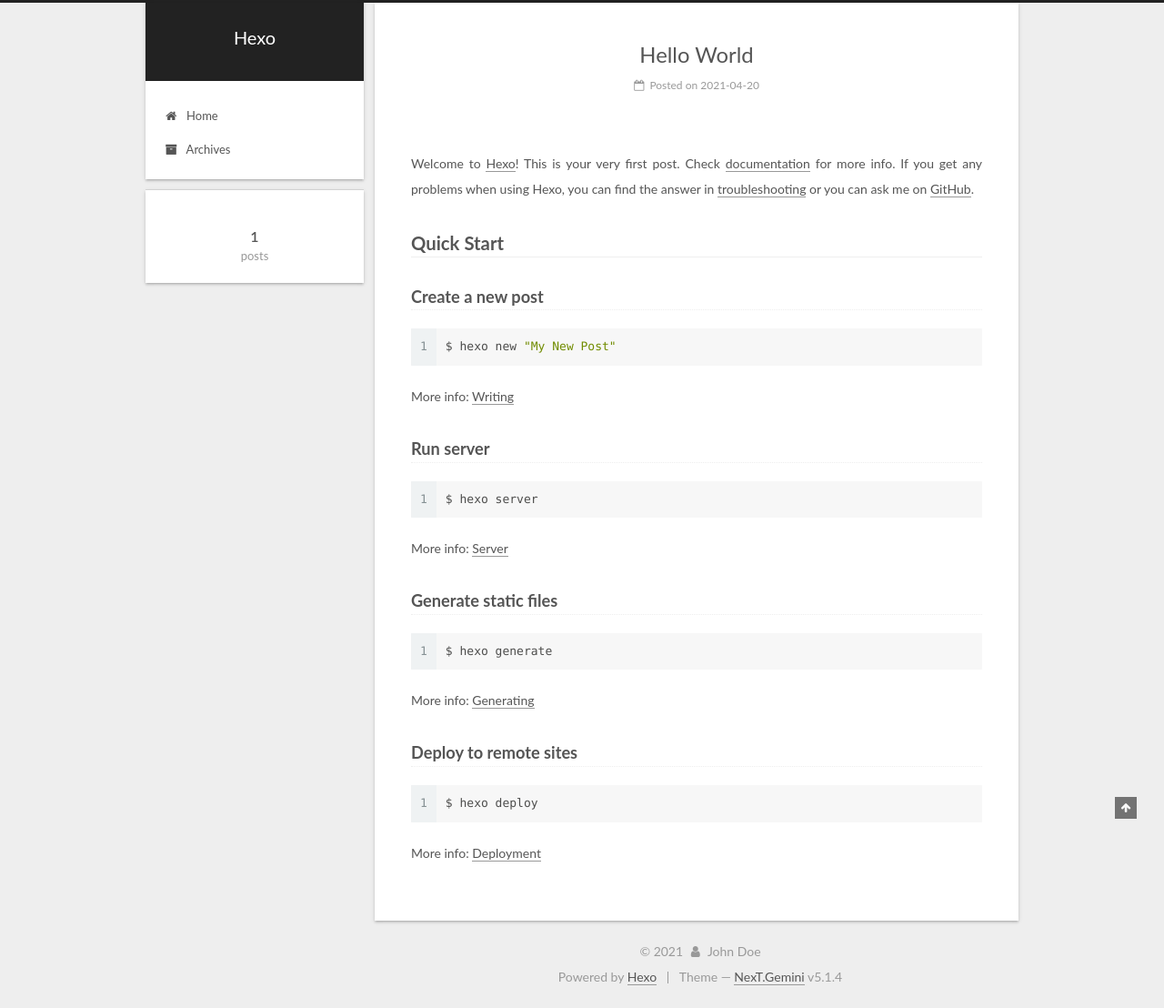
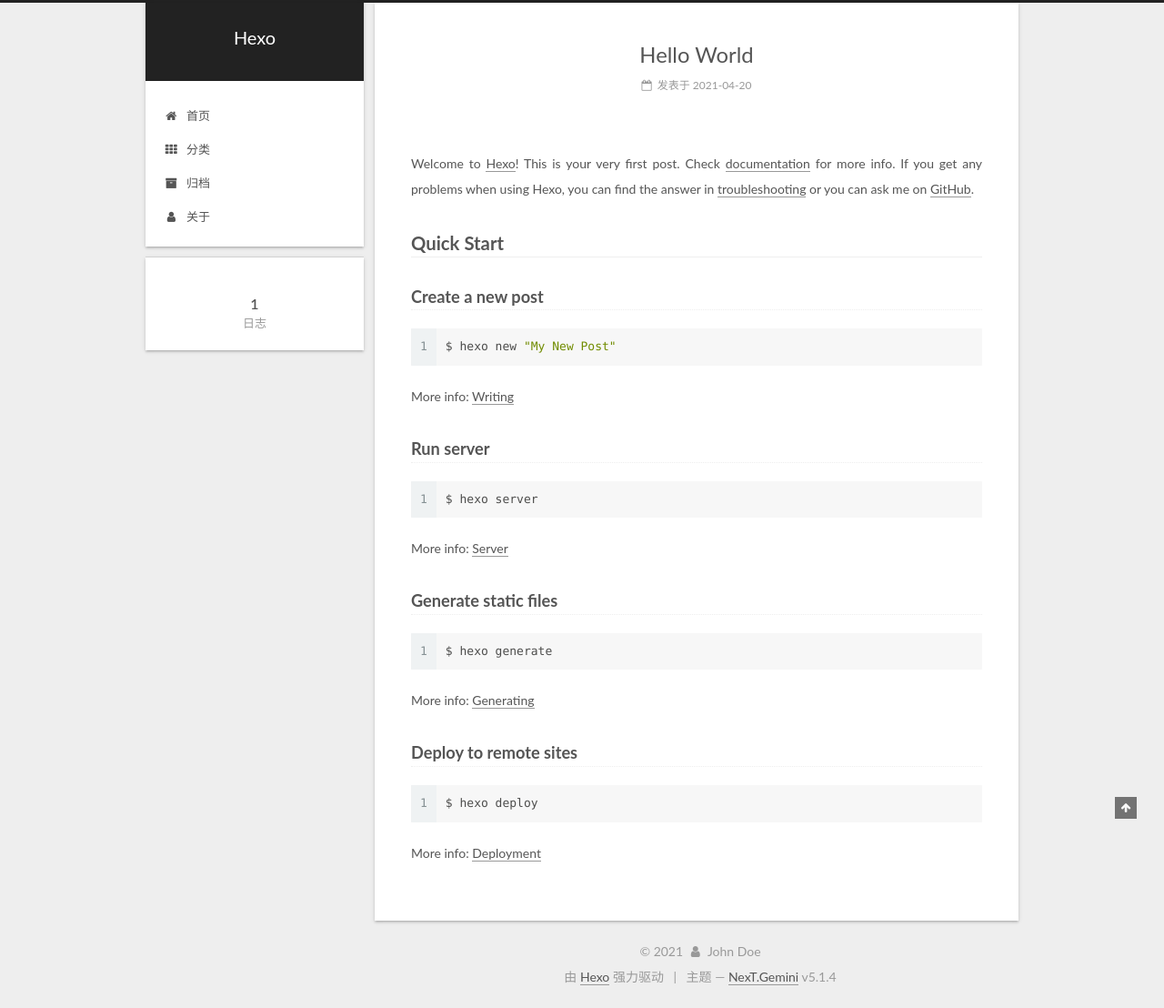
Before and after one commit to Langjunman/Langjunman.github.io, a plain HTML site: page index.html in a window 1280 px wide. Shown: the whole page at 91% size. Drawn offline with Linux system fonts and the light colour scheme.

Commit message:
Site updated: 2021-04-20 19:52:05

```diff
--- a/css/main.css
+++ b/css/main.css
@@ -1823,7 +1823,7 @@ pre .javascript .function {
   width: 4px;
   height: 4px;
   border-radius: 50%;
-  background: #ff08fa;
+  background: #06ffff;
 }
 .links-of-blogroll {
   font-size: 13px;
--- a/index.html
+++ b/index.html
@@ -5,7 +5,7 @@
 
 
 
-<html class="theme-next gemini use-motion" lang="en">
+<html class="theme-next gemini use-motion" lang="zh-Hans">
 <head>
   <meta charset="UTF-8"/>
 <meta http-equiv="X-UA-Compatible" content="IE=edge" />
@@ -83,7 +83,7 @@
 <meta property="og:title" content="Hexo">
 <meta property="og:url" content="http://example.com/index.html">
 <meta property="og:site_name" content="Hexo">
-<meta property="og:locale" content="en_US">
+<meta property="og:locale">
 <meta property="article:author" content="John Doe">
 <meta name="twitter:card" content="summary">
 
@@ -101,7 +101,7 @@
     motion: {"enable":true,"async":false,"transition":{"post_block":"fadeIn","post_header":"slideDownIn","post_body":"slideDownIn","coll_header":"slideLeftIn","sidebar":"slideUpIn"}},
     duoshuo: {
       userId: '0',
-      author: 'Author'
+      author: '博主'
     },
     algolia: {
       applicationID: '',
@@ -133,7 +133,7 @@
 
 <meta name="generator" content="Hexo 5.4.0"></head>
 
-<body itemscope itemtype="http://schema.org/WebPage" lang="en">
+<body itemscope itemtype="http://schema.org/WebPage" lang="zh-Hans">
 
 
 
@@ -182,7 +182,17 @@
 
               <i class="menu-item-icon fa fa-fw fa-home"></i> <br />
 
-            Home
+            首页
+          </a>
+        </li>
+
+
+        <li class="menu-item menu-item-categories">
+          <a href="/categories/%20" rel="section">
+
+              <i class="menu-item-icon fa fa-fw fa-th"></i> <br />
+
+            分类
           </a>
         </li>
 
@@ -192,7 +202,17 @@
 
               <i class="menu-item-icon fa fa-fw fa-archive"></i> <br />
 
-            Archives
+            归档
+          </a>
+        </li>
+
+
+        <li class="menu-item menu-item-about">
+          <a href="/about/%20" rel="section">
+
+              <i class="menu-item-icon fa fa-fw fa-user"></i> <br />
+
+            关于
           </a>
         </li>
 
@@ -258,9 +278,9 @@
                 <i class="fa fa-calendar-o"></i>
               </span>
 
-                <span class="post-meta-item-text">Posted on</span>
+                <span class="post-meta-item-text">发表于</span>
 
-              <time title="Post created" itemprop="dateCreated datePublished" datetime="2021-04-20T11:58:11+08:00">
+              <time title="创建于" itemprop="dateCreated datePublished" datetime="2021-04-20T11:58:11+08:00">
                 2021-04-20
               </time>
 
@@ -395,7 +415,7 @@
                 <a href="/archives/%20%7C%7C%20archive">
 
                   <span class="site-state-item-count">1</span>
-                  <span class="site-state-item-name">posts</span>
+                  <span class="site-state-item-name">日志</span>
                 </a>
               </div>
 
@@ -445,7 +465,7 @@
 </div>
 
 
-  <div class="powered-by">Powered by <a class="theme-link" target="_blank" href="https://hexo.io">Hexo</a></div>
+  <div class="powered-by">由 <a class="theme-link" target="_blank" href="https://hexo.io">Hexo</a> 强力驱动</div>
 
 
 
@@ -453,7 +473,7 @@
 
 
 
-  <div class="theme-info">Theme &mdash; <a class="theme-link" target="_blank" href="https://github.com/iissnan/hexo-theme-next">NexT.Gemini</a> v5.1.4</div>
+  <div class="theme-info">主题 &mdash; <a class="theme-link" target="_blank" href="https://github.com/iissnan/hexo-theme-next">NexT.Gemini</a> v5.1.4</div>
 
 
 
```
Also changed, not shown: 2021/04/20/hello-world/index.html (+33 -13 lines), archives/2021/04/index.html (+31 -11 lines), archives/2021/index.html (+31 -11 lines), archives/index.html (+31 -11 lines).
